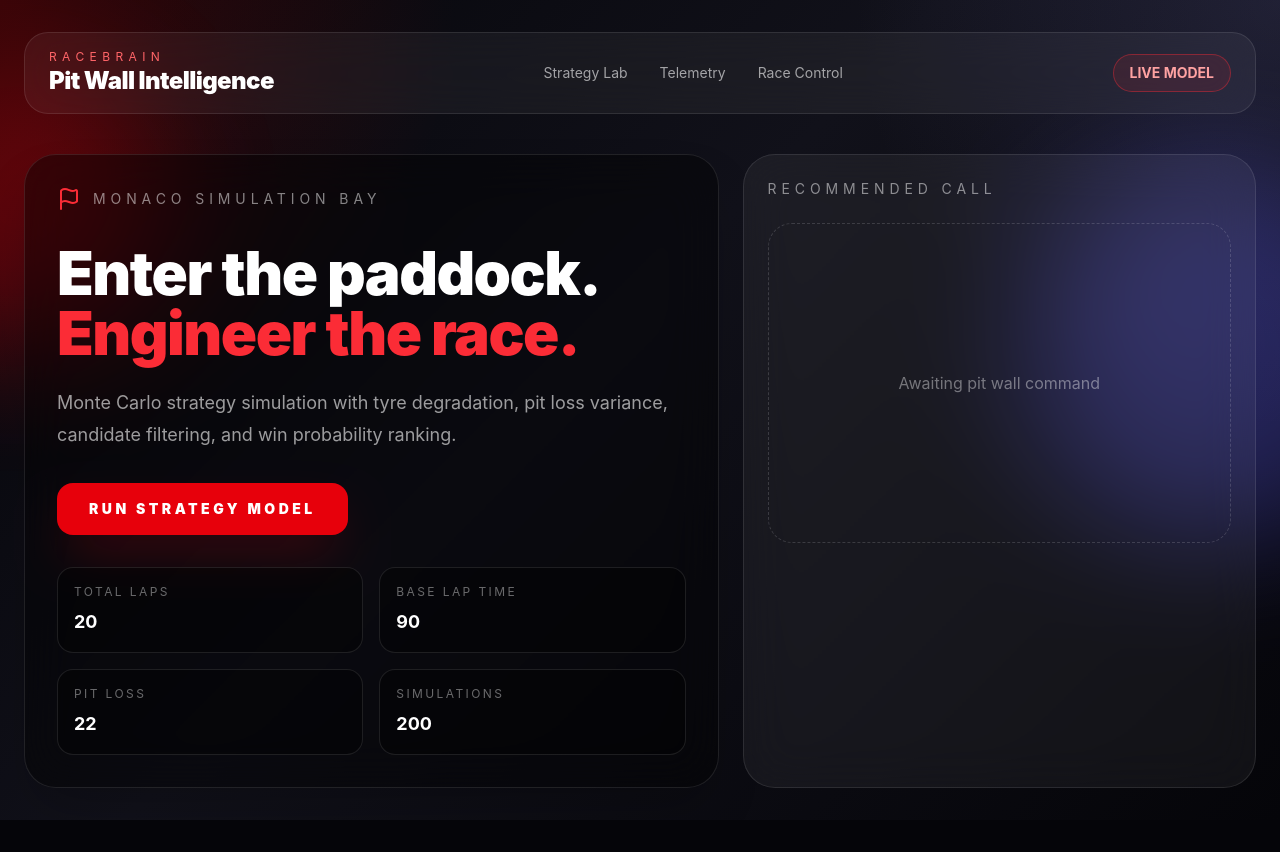
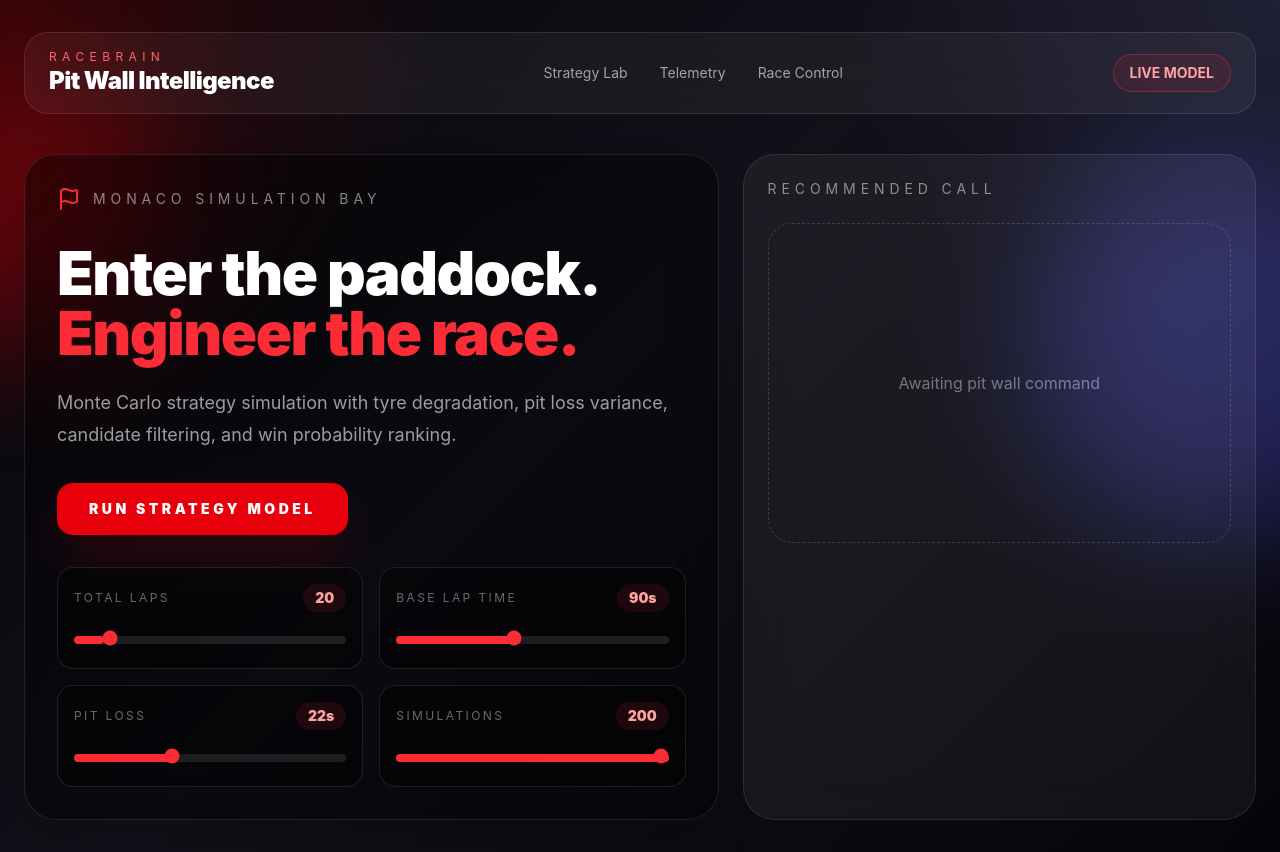
Before and after one commit to PaarthSh4rma/racebrain, a React (Vite) app in the folder frontend/: page / in a window 1280 px wide. Shown: the top 852 px of the page. Before the commit the page ends 820 px from the top, so only its background shows below. Built offline with nearby package versions, Linux system fonts and the light colour scheme.

Commit message:
Add premium strategy control sliders

```diff
--- a/frontend/src/App.tsx
+++ b/frontend/src/App.tsx
@@ -145,24 +145,41 @@ export default function App() {
             </button>
 
             <div className="mt-8 grid grid-cols-2 gap-4">
-              <Input
+              <Slider
                 label="Total Laps"
                 value={inputs.total_laps}
+                min={10}
+                max={100}
+                step={1}
                 onChange={(v) => setInputs({ ...inputs, total_laps: v })}
               />
-              <Input
+
+              <Slider
                 label="Base Lap Time"
                 value={inputs.base_lap_time}
+                min={60}
+                max={130}
+                step={0.5}
+                suffix="s"
                 onChange={(v) => setInputs({ ...inputs, base_lap_time: v })}
               />
-              <Input
+
+              <Slider
                 label="Pit Loss"
                 value={inputs.pit_loss}
+                min={15}
+                max={35}
+                step={0.5}
+                suffix="s"
                 onChange={(v) => setInputs({ ...inputs, pit_loss: v })}
               />
-              <Input
+
+              <Slider
                 label="Simulations"
                 value={inputs.simulations}
+                min={50}
+                max={200}
+                step={50}
                 onChange={(v) => setInputs({ ...inputs, simulations: v })}
               />
             </div>
@@ -299,26 +316,54 @@ function Metric({
   );
 }
 
-function Input({
+function Slider({
   label,
   value,
+  min,
+  max,
+  step,
+  suffix = "",
   onChange,
 }: {
   label: string;
   value: number;
+  min: number;
+  max: number;
+  step: number;
+  suffix?: string;
   onChange: (v: number) => void;
 }) {
+  const percentage = ((value - min) / (max - min)) * 100;
+
   return (
     <div className="rounded-2xl border border-white/10 bg-black/40 p-4">
+      <div className="mb-4 flex items-center justify-between">
         <p className="text-xs uppercase tracking-[0.2em] text-white/40">
           {label}
         </p>
+        <p className="rounded-full bg-red-500/10 px-3 py-1 text-sm font-black text-red-300">
+          {value}
+          {suffix}
+        </p>
+      </div>
+
+      <div className="relative">
+        <div className="absolute left-0 top-1/2 h-2 w-full -translate-y-1/2 rounded-full bg-white/10" />
+        <div
+          className="absolute left-0 top-1/2 h-2 -translate-y-1/2 rounded-full bg-red-500"
+          style={{ width: `${percentage}%` }}
+        />
+
         <input
-        type="number"
+          type="range"
+          min={min}
+          max={max}
+          step={step}
           value={value}
           onChange={(e) => onChange(Number(e.target.value))}
-        className="mt-2 w-full bg-transparent text-lg font-bold text-white outline-none"
+          className="relative z-10 w-full cursor-pointer appearance-none bg-transparent accent-red-500"
         />
+      </div>
     </div>
   );
 }
```
Lines whose indentation alone changed are shown as unchanged.
